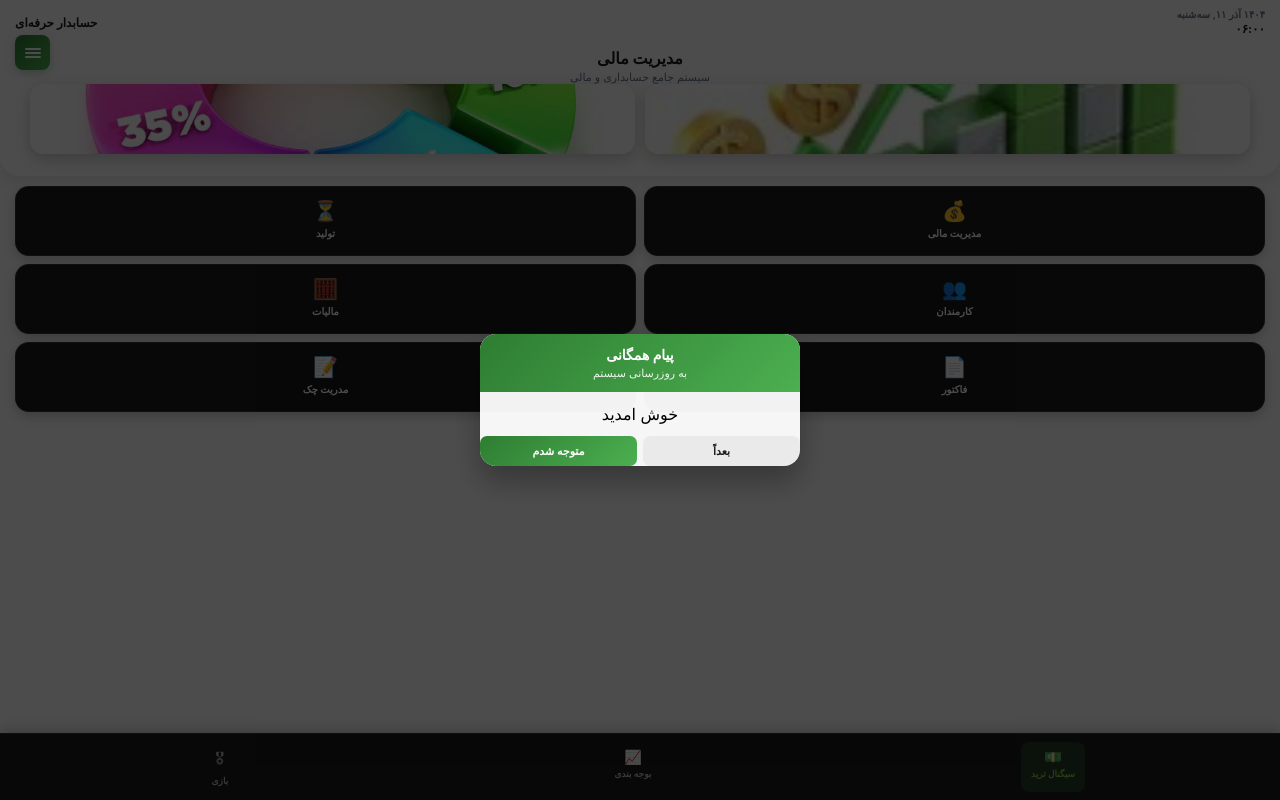
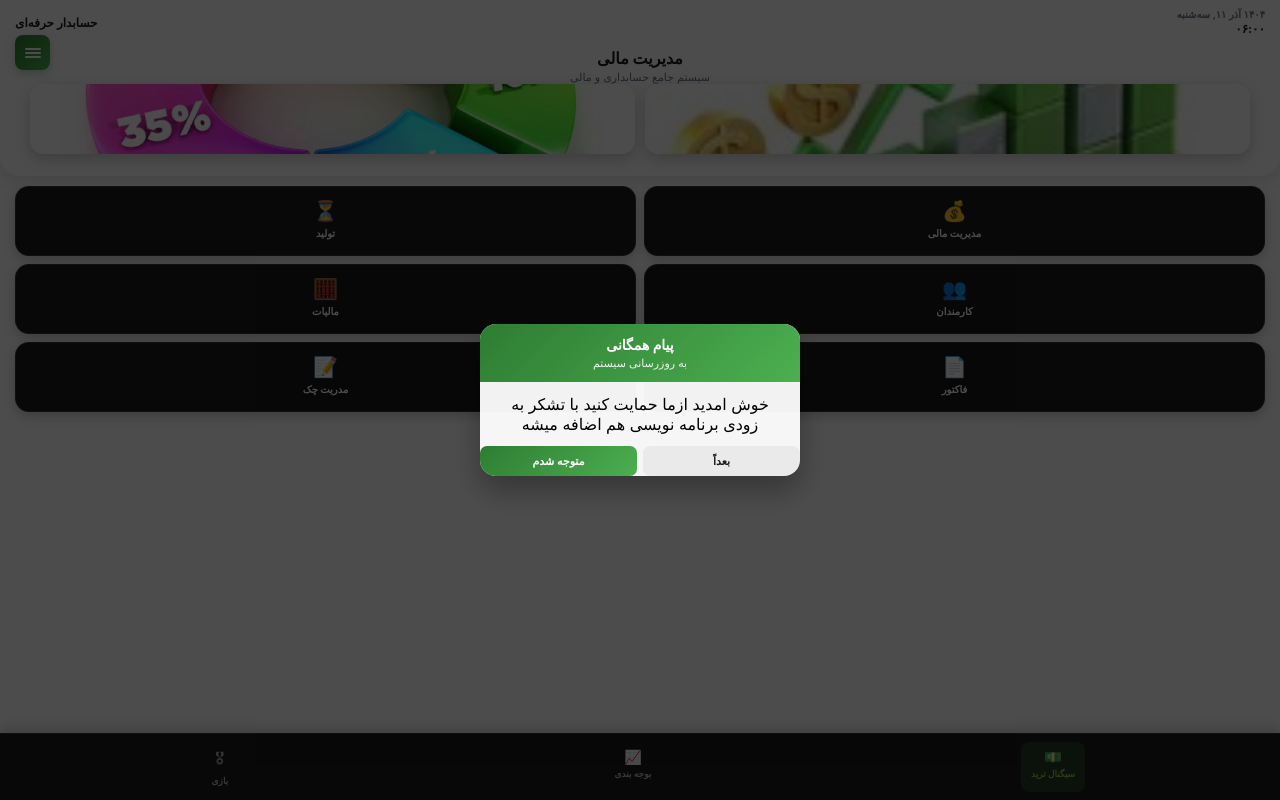
Before and after one commit to mbuiop/amozshslamte.faliiii, a plain HTML site: page index.html in a window 1280 px wide. Drawn offline with Linux system fonts and the light colour scheme.

Commit message:
Update index.html

```diff
--- a/index.html
+++ b/index.html
@@ -631,7 +631,7 @@
                 <div class="announcement-subtitle">به روزرسانی سیستم</div>
             </div>
             <div class="announcement-body">
-                خوش امدید
+                خوش امدید ازما حمایت کنید با تشکر به زودی برنامه نویسی  هم اضافه میشه
                 </div>
                 <div class="announcement-actions">
                     <button class="announcement-btn announcement-btn-secondary" id="announcementLater">بعداً</button>
```
